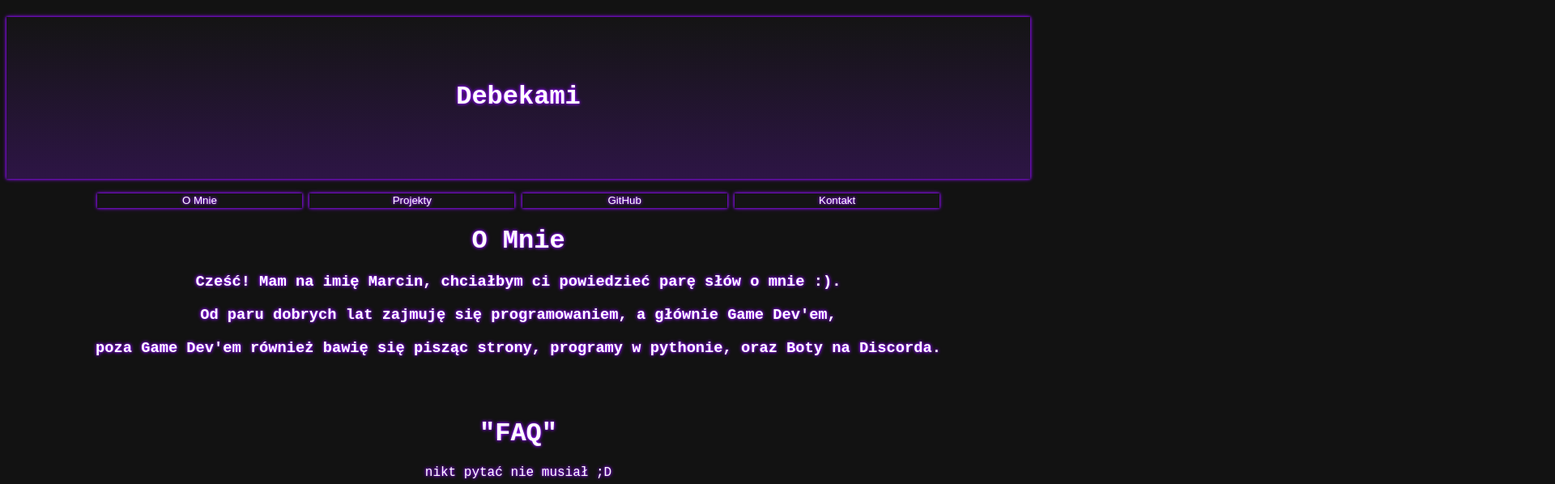
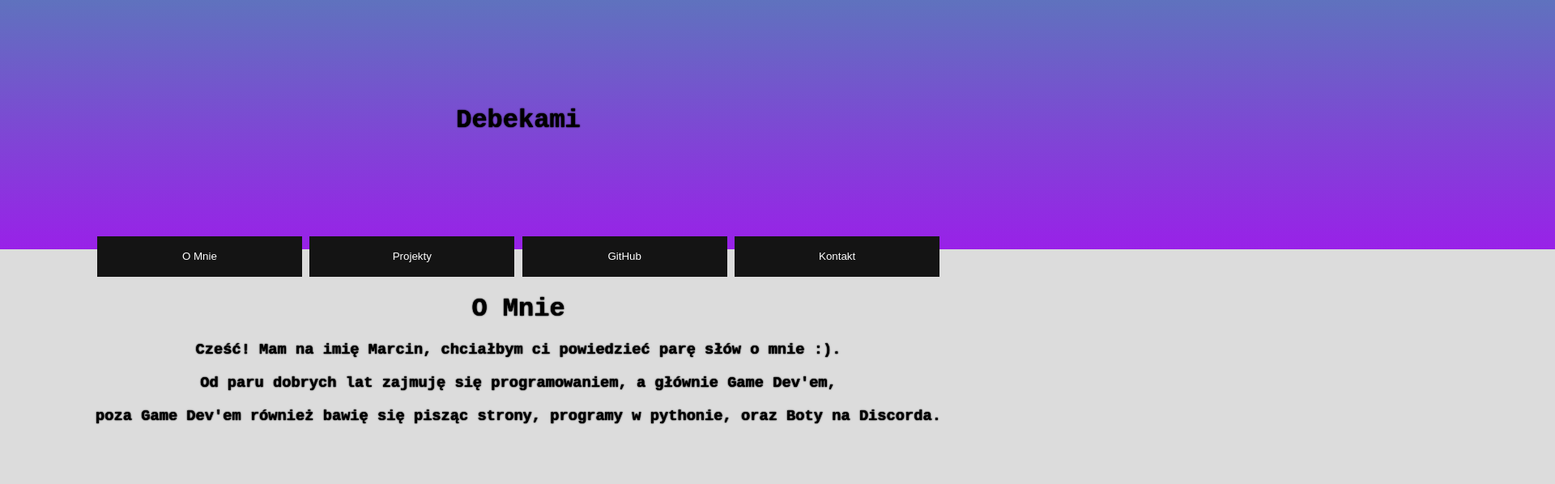
Before and after one commit to Debekami/Debekami, a plain HTML site: page aboutme/index.html in a window 1280 px wide. Shown: the top 598 px of the page at 81% size, 1920 px wide, since content can reach past the window. Drawn offline with Linux system fonts and the light colour scheme.

Commit message:
Some changes & changed theme

```diff
--- a/aboutme/index.html
+++ b/aboutme/index.html
@@ -8,12 +8,10 @@
 		<meta name = "author" content = "Debekami" />
 		<link rel = "stylesheet" href = "../styles/index.css" />
 		<link rel = "stylesheet" href = "../styles/nav.css" />
-	</head>
-	<body>
 		<div id = "mainHeader">
 			<h1 id = "text">Debekami</h1>
+			<br />
 		</div>
-		<br />
 		<ui id = "nav">
 			<li>
 				<button id = "aboutme">O Mnie</button>
@@ -28,7 +26,8 @@
 				<button id = "contact">Kontakt</button>
 			</li>
 		</ui>
-		</div>
+	</head>
+	<body>
 		<content>
 			<h1>O Mnie</h1>
 			<h3>Cześć! Mam na imię Marcin, chciałbym ci powiedzieć parę słów o mnie :).</h3>
--- a/styles/index.css
+++ b/styles/index.css
@@ -1,35 +1,32 @@
 html {
 	font-family: monospace, monospace;
 	text-align: center;
-	background-color: rgb(18, 18, 18);
-	/*background: linear-gradient(rgb(28, 12, 41), rgb(28, 18, 38));*/
 	user-select: none;
-	color: white;
+	color: black;
+	background-color: rgb(220, 220, 220);
+	text-shadow: 0 0 1px #000000, 0 0 2px #000000;
+	overflow-x: hidden;
 }
 #mainHeader {
 	width: 100%;
-	height: 200px;
-	/*background-color: rgb(20, 20, 20);*/
-	background: linear-gradient(rgb(20, 20, 20), rgb(45, 21, 69));
+	position: relative;
+	height: 300px;
+	top: 0px;
+	margin: 0 -9999rem;
+	padding: .25rem 9999rem;
+	margin-top: -0.5em;
+	background: linear-gradient(#5f72be, #9921e8);
+	position: relative;
+
 }
 #text {
-	top: 40%;
+	top: 35%;
 	position: relative;
 }
 button {
 	background: none;
 	border: none;
 }
-div {
-	box-shadow: 0 0 3px #920dff, 0 0 5px #920dff;
-	text-shadow: 0 0 3px #920dff, 0 0 5px #920dff;
-}
-content {
-	text-shadow: 0 0 3px #920dff, 0 0 5px #920dff;
-}
-.image {
-	box-shadow: 0 0 3px #920dff, 0 0 5px #920dff;
-}
 footer {
 	position: fixed;
 	bottom: 10px;
--- a/styles/nav.css
+++ b/styles/nav.css
@@ -2,8 +2,6 @@
 	list-style: none;
 	width: 100%;
 	height: 100px;
-	margin: 0;
-	padding: 0;
 	white-space: nowrap;
 	overflow-x: auto;
 	overflow-y: hidden;
@@ -11,14 +9,15 @@
 #nav > li {
 	display: inline-block;
 	width: 20%;
-	height: 100%;
+	height: 50px;
 	background-color: rgb(20, 20, 20);
-	box-shadow: 0 0 3px #920dff, 0 0 5px #920dff;
+	margin-top: -3em;
+	z-index: 9;
+	position: relative;
 }
 #nav > li > button {
 	width: 100%;
 	height: 100%;
-	text-shadow: 0 0 3px #920dff, 0 0 5px #920dff;
 	color: white;
 }
 #nav > li:nth-child(even) {
```
Also changed, not shown: contact/index.html (+3 -4 lines), projects/index.html (+4 -4 lines).
